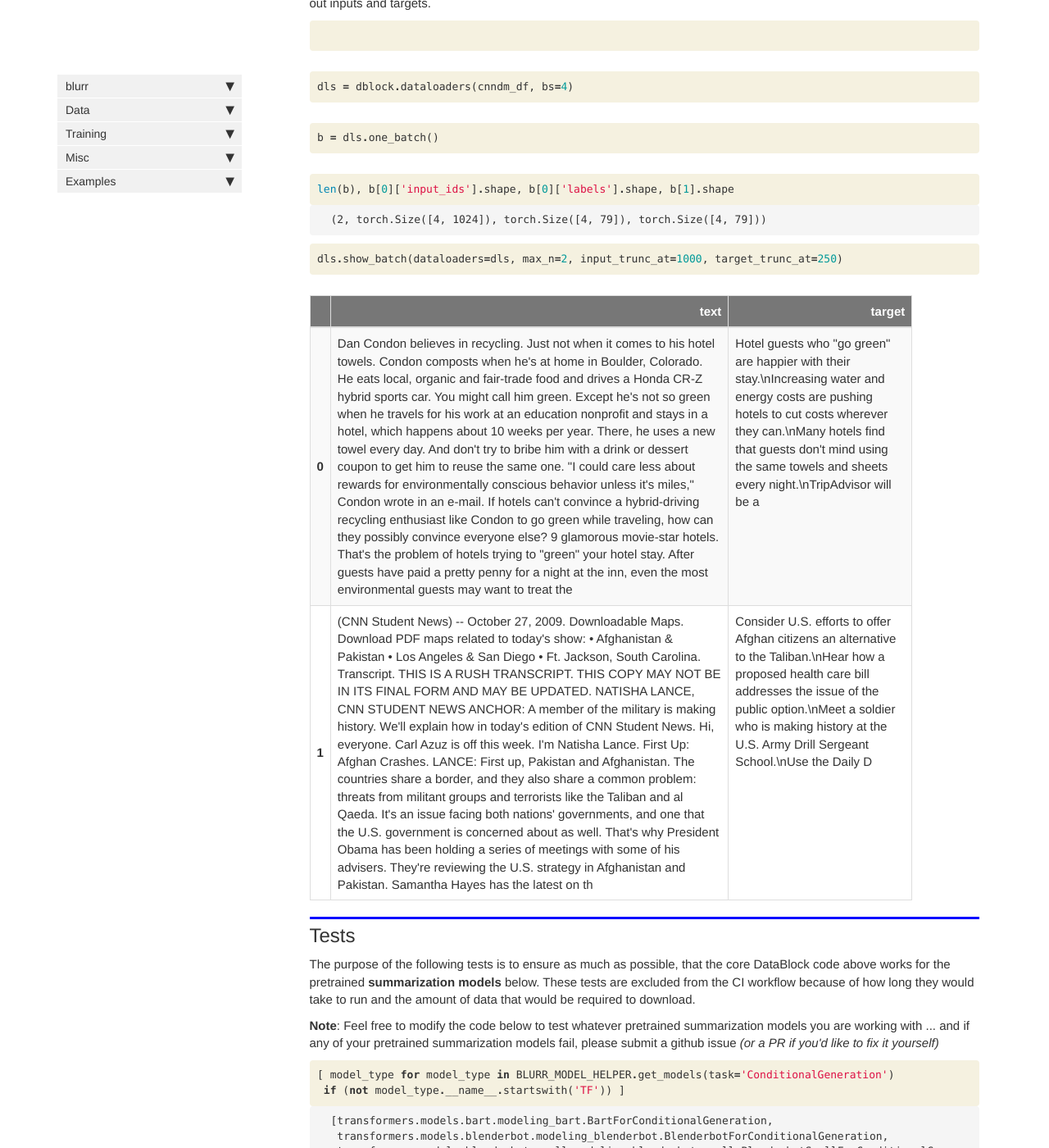
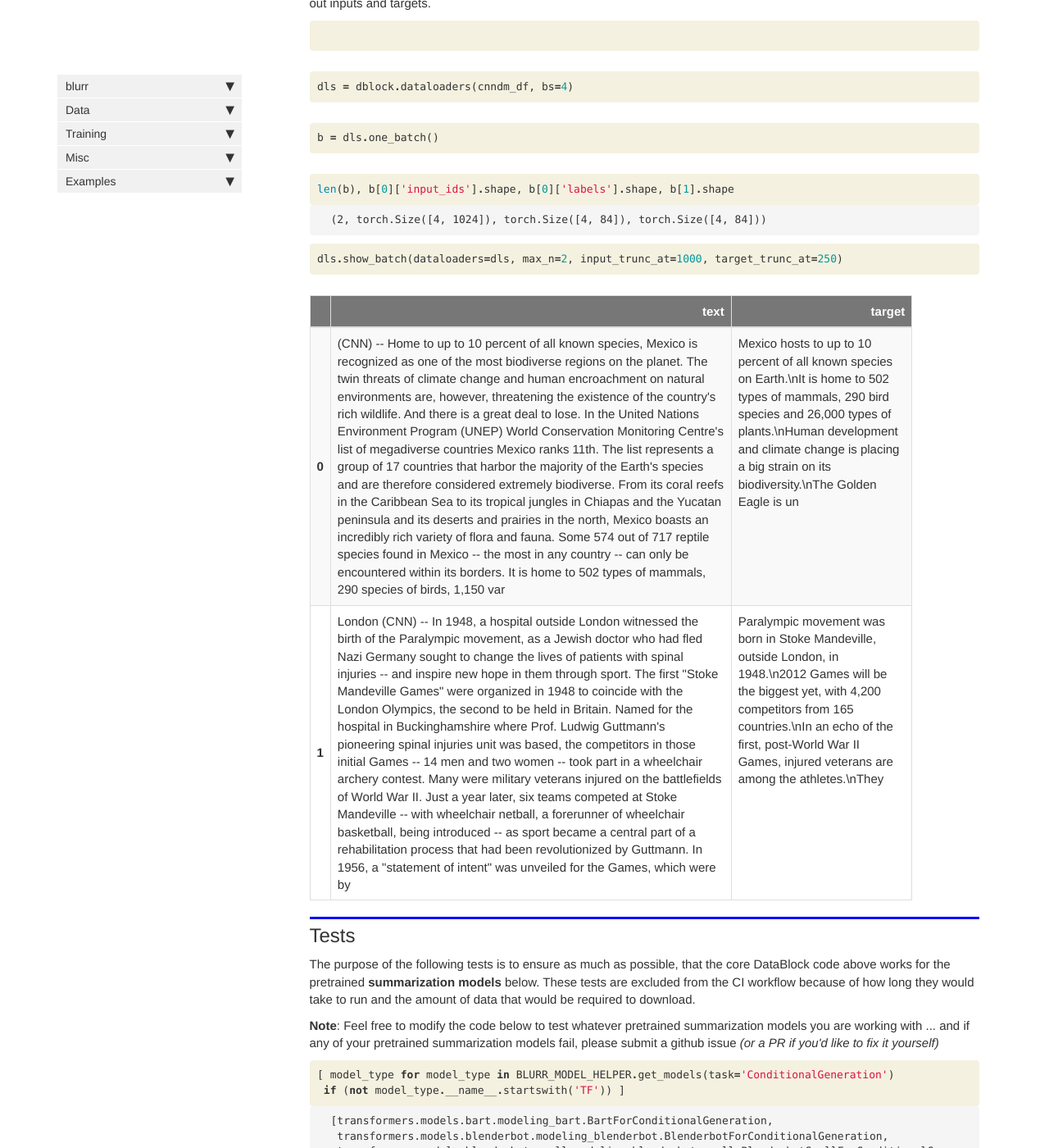
Before and after one commit to ohmeow/blurr, a Jekyll site: the page built from docs/data-seq2seq-summarization.html, in a window 1280 px wide and 1400 px high, scrolled down 1885 px. Shown: the whole window at 82% size. Built offline with Jekyll 4.4.1, drawn with Linux system fonts in a browser that asks for light colours; nearby versions of some CDN libraries; comment, search, counter and statistics services are not loaded.

Commit message:
fixes to nbs

```diff
--- a/docs/data-seq2seq-summarization.html
+++ b/docs/data-seq2seq-summarization.html
@@ -339,7 +339,7 @@ nb_path: "nbs/01zc_data-seq2seq-summarization.ipynb"
 
 
 <div class="output_text output_subarea output_execute_result">
-<pre>(2, torch.Size([4, 1024]), torch.Size([4, 79]), torch.Size([4, 79]))</pre>
+<pre>(2, torch.Size([4, 1024]), torch.Size([4, 84]), torch.Size([4, 84]))</pre>
 </div>
 
 </div>
@@ -382,13 +382,13 @@ nb_path: "nbs/01zc_data-seq2seq-summarization.ipynb"
   <tbody>
     <tr>
       <th>0</th>
-      <td>Dan Condon believes in recycling. Just not when it comes to his hotel towels. Condon composts when he's at home in Boulder, Colorado. He eats local, organic and fair-trade food and drives a Honda CR-Z hybrid sports car. You might call him green. Except he's not so green when he travels for his work at an education nonprofit and stays in a hotel, which happens about 10 weeks per year. There, he uses a new towel every day. And don't try to bribe him with a drink or dessert coupon to get him to reuse the same one. "I could care less about rewards for environmentally conscious behavior unless it's miles," Condon wrote in an e-mail. If hotels can't convince a hybrid-driving recycling enthusiast like Condon to go green while traveling, how can they possibly convince everyone else? 9 glamorous movie-star hotels. That's the problem of hotels trying to "green" your hotel stay. After guests have paid a pretty penny for a night at the inn, even the most environmental guests may want to treat the</td>
-      <td>Hotel guests who "go green" are happier with their stay.\nIncreasing water and energy costs are pushing hotels to cut costs wherever they can.\nMany hotels find that guests don't mind using the same towels and sheets every night.\nTripAdvisor will be a</td>
+      <td>(CNN) -- Home to up to 10 percent of all known species, Mexico is recognized as one of the most biodiverse regions on the planet. The twin threats of climate change and human encroachment on natural environments are, however, threatening the existence of the country's rich wildlife. And there is a great deal to lose. In the United Nations Environment Program (UNEP) World Conservation Monitoring Centre's list of megadiverse countries Mexico ranks 11th. The list represents a group of 17 countries that harbor the majority of the Earth's species and are therefore considered extremely biodiverse. From its coral reefs in the Caribbean Sea to its tropical jungles in Chiapas and the Yucatan peninsula and its deserts and prairies in the north, Mexico boasts an incredibly rich variety of flora and fauna. Some 574 out of 717 reptile species found in Mexico -- the most in any country -- can only be encountered within its borders. It is home to 502 types of mammals, 290 species of birds, 1,150 var</td>
+      <td>Mexico hosts to up to 10 percent of all known species on Earth.\nIt is home to 502 types of mammals, 290 bird species and 26,000 types of plants.\nHuman development and climate change is placing a big strain on its biodiversity.\nThe Golden Eagle is un</td>
     </tr>
     <tr>
       <th>1</th>
-      <td>(CNN Student News) -- October 27, 2009. Downloadable Maps. Download PDF maps related to today's show:  • Afghanistan &amp; Pakistan • Los Angeles &amp; San Diego • Ft. Jackson, South Carolina. Transcript. THIS IS A RUSH TRANSCRIPT. THIS COPY MAY NOT BE IN ITS FINAL FORM AND MAY BE UPDATED. NATISHA LANCE, CNN STUDENT NEWS ANCHOR: A member of the military is making history. We'll explain how in today's edition of CNN Student News. Hi, everyone. Carl Azuz is off this week. I'm Natisha Lance. First Up: Afghan Crashes. LANCE: First up, Pakistan and Afghanistan. The countries share a border, and they also share a common problem: threats from militant groups and terrorists like the Taliban and al Qaeda. It's an issue facing both nations' governments, and one that the U.S. government is concerned about as well. That's why President Obama has been holding a series of meetings with some of his advisers. They're reviewing the U.S. strategy in Afghanistan and Pakistan. Samantha Hayes has the latest on th</td>
-      <td>Consider U.S. efforts to offer Afghan citizens an alternative to the Taliban.\nHear how a proposed health care bill addresses the issue of the public option.\nMeet a soldier who is making history at the U.S. Army Drill Sergeant School.\nUse the Daily D</td>
+      <td>London (CNN) -- In 1948, a hospital outside London witnessed the birth of the Paralympic movement, as a Jewish doctor who had fled Nazi Germany sought to change the lives of patients with spinal injuries -- and inspire new hope in them through sport. The first "Stoke Mandeville Games" were organized in 1948 to coincide with the London Olympics, the second to be held in Britain. Named for the hospital in Buckinghamshire where Prof. Ludwig Guttmann's pioneering spinal injuries unit was based, the competitors in those initial Games -- 14 men and two women -- took part in a wheelchair archery contest. Many were military veterans injured on the battlefields of World War II. Just a year later, six teams competed at Stoke Mandeville -- with wheelchair netball, a forerunner of wheelchair basketball, being introduced -- as sport became a central part of a rehabilitation process that had been revolutionized by Guttmann. In 1956, a "statement of intent" was unveiled for the Games, which were by</td>
+      <td>Paralympic movement was born in Stoke Mandeville, outside London, in 1948.\n2012 Games will be the biggest yet, with 4,200 competitors from 165 countries.\nIn an echo of the first, post-World War II Games, injured veterans are among the athletes.\nThey</td>
     </tr>
   </tbody>
 </table>
--- a/docs/data-seq2seq-translation.html
+++ b/docs/data-seq2seq-translation.html
@@ -363,7 +363,7 @@ nb_path: "nbs/01zd_data-seq2seq-translation.ipynb"
 
 
 <div class="output_text output_subarea output_execute_result">
-<pre>(2, torch.Size([4, 483]), torch.Size([4, 124]))</pre>
+<pre>(2, torch.Size([4, 483]), torch.Size([4, 123]))</pre>
 </div>
 
 </div>
@@ -411,8 +411,8 @@ nb_path: "nbs/01zd_data-seq2seq-translation.ipynb"
     </tr>
     <tr>
       <th>1</th>
-      <td>Herr Präsident, ich danke Herrn Sylla dafür, daß er die beiden genannten Änderungsanträge zurückgezogen hat, möchte ihn aber fragen, ob er nicht meint, daß in Änderungsantrag 54 der Teil des ersten Satzes, der nicht verändert wurde und der auf Engli</td>
-      <td>But I wanted to ask him whether he does not think the same problem could arise with the part of the first sentence of Amendment 54 that has not been changed and which, in the English version I have before me, reads: "stresses that the EU must collec</td>
+      <td>Den Häfen von Mitgliedsländern am Mittelmeer wie beispielsweise meiner Heimat, Griechenland, werden ganz erhebliche Probleme im Wettbewerb mit den Häfen benachbarter, nicht der Gemeinschaft angehörender Länder erwachsen, denn natürlich können die Ka</td>
+      <td>The other side to the coin is that ports in Member States in the Mediterranean area, such as my own country, Greece, will face particularly stiff competition from ports in neighbouring non-EU countries as, of course, nothing will prevent masters of</td>
     </tr>
   </tbody>
 </table>
--- a/docs/utils.html
+++ b/docs/utils.html
@@ -177,7 +177,7 @@ nb_path: "nbs/00_utils.ipynb"
 
 
 <div class="output_markdown rendered_html output_subarea ">
-<h4 id="Singleton object at 0x7f24b1c0eed0>" class="doc_header"><code>Singleton object at 0x7f24b1c0eed0></code><a href="" class="source_link" style="float:right">[source]</a></h4><blockquote><p><code>Singleton object at 0x7f24b1c0eed0></code>(<strong>*<code>args</code></strong>, <strong>**<code>kwargs</code></strong>)</p>
+<h4 id="Singleton object at 0x7f2ede1800d0>" class="doc_header"><code>Singleton object at 0x7f2ede1800d0></code><a href="" class="source_link" style="float:right">[source]</a></h4><blockquote><p><code>Singleton object at 0x7f2ede1800d0></code>(<strong>*<code>args</code></strong>, <strong>**<code>kwargs</code></strong>)</p>
 </blockquote>
 
 </div>
```
Also changed, not shown: 4 other files.
